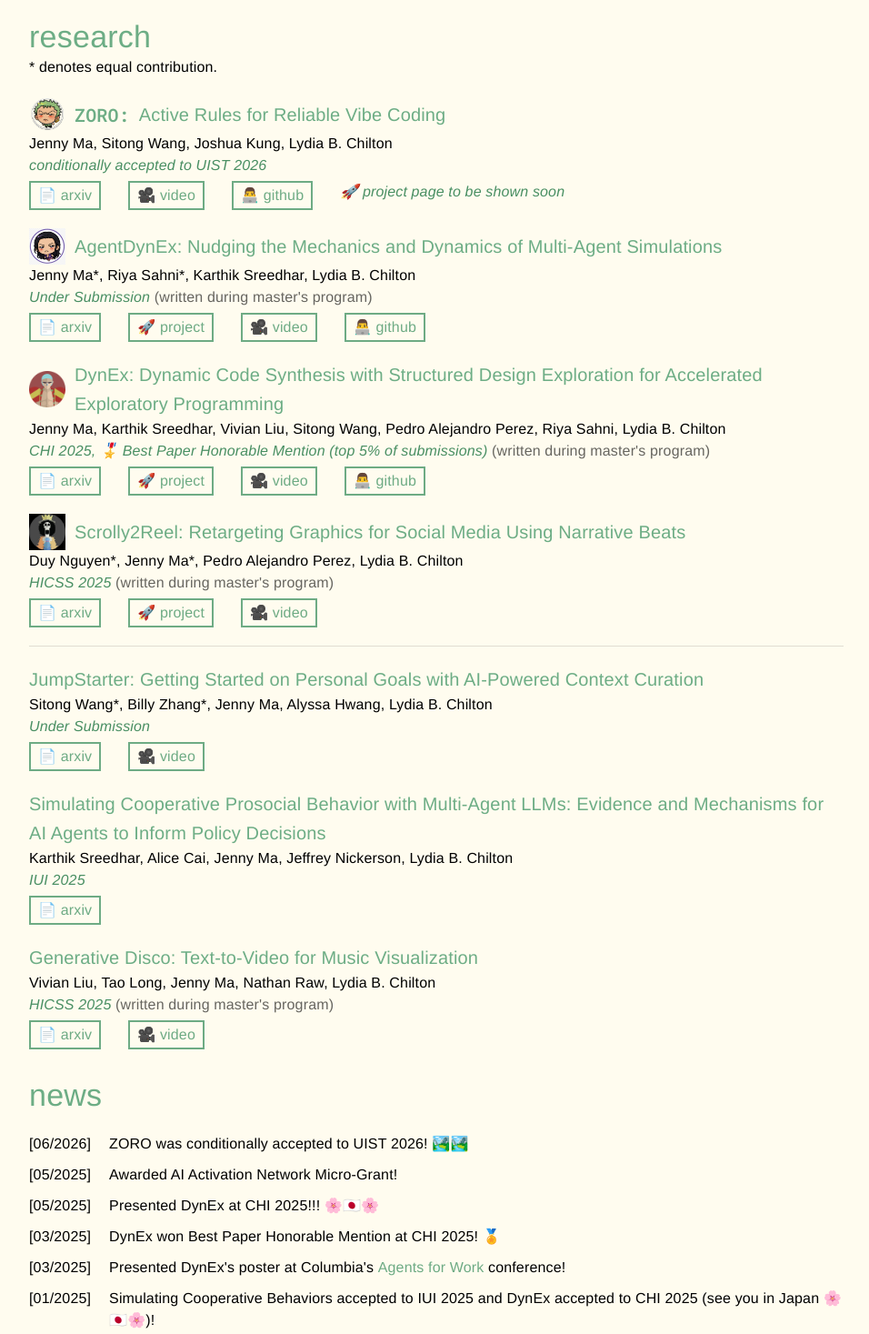
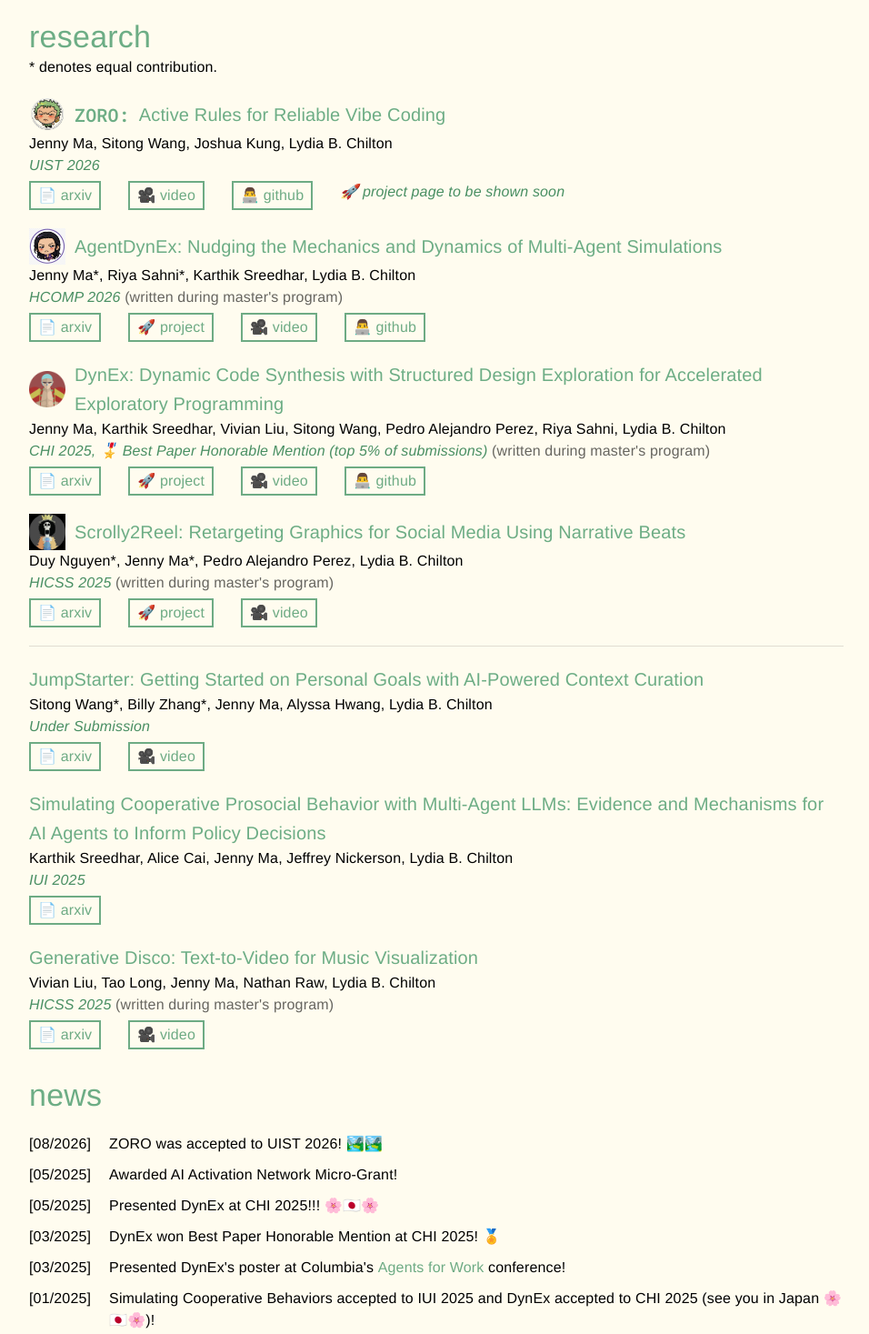
Before and after one commit to jennygzma/jennygzma.github.io, a React (Create React App) app: page /cv.pdf in a window 1280 px wide. Shown: the part 631-2098 px from the top of the page at 91% size, without its empty margins (160-1116 px from the left). Built offline with nearby package versions, Linux system fonts and the light colour scheme.

Commit message:
remove conditional

```diff
--- a/src/components/News.js
+++ b/src/components/News.js
@@ -8,9 +8,9 @@ export default function News() {
         <Typography variant="h4">news</Typography>
         <Stack spacing="10px">
           <Stack direction="row" spacing="20px">
-            <Typography className="important-text">[06/2026]</Typography>
+            <Typography className="important-text">[08/2026]</Typography>
             <Typography>
-              ZORO was conditionally accepted to UIST 2026! 🏞️🏞️
+              ZORO was accepted to UIST 2026! 🏞️🏞️
             </Typography>
           </Stack>
           <Stack direction="row" spacing="20px">
--- a/src/components/Research.js
+++ b/src/components/Research.js
@@ -42,7 +42,7 @@ export default function Research() {
               </Typography>
               <Typography>
                 <span style={{ fontStyle: "italic", color: "#498f63" }}>
-                  conditionally accepted to UIST 2026
+                  UIST 2026
                 </span>
               </Typography>
               <Stack direction="row" spacing={"30px"} pt="5px">
@@ -87,7 +87,7 @@ export default function Research() {
               </Typography>
               <Typography>
                 <span style={{ fontStyle: "italic", color: "#498f63" }}>
-                  Under Submission
+                  HCOMP 2026
                 </span>
                 <span style={{ color: "rgba(0, 0, 0, 0.6)" }}>
                   {" "}
```
